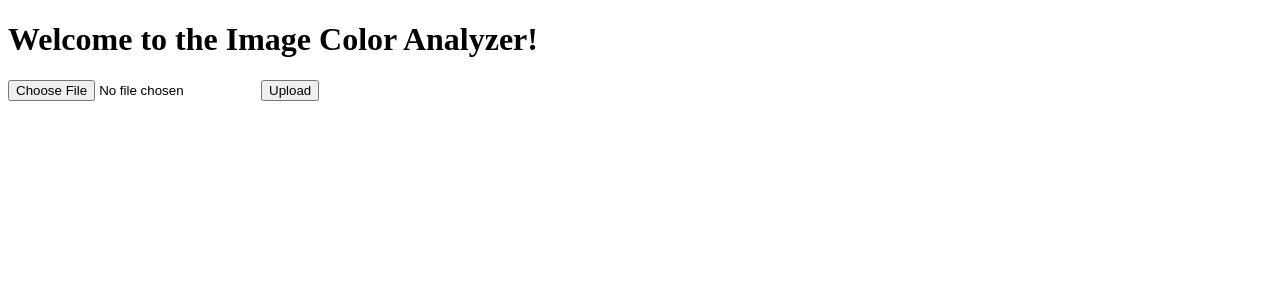
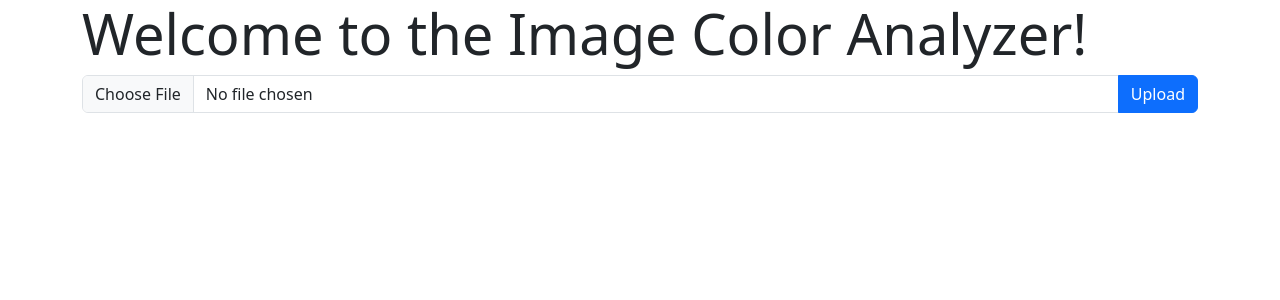
Before and after one commit to BozhidarMindov/Image_Color_Analyzer, an Angular app in the folder angular-frontend/: page / in a window 1280 px wide. Shown: the top 300 px of the page. Built offline with nearby package versions, Linux system fonts and the light colour scheme.

Commit message:
Add bootstrap styling

```diff
--- a/angular-frontend/angular.json
+++ b/angular-frontend/angular.json
@@ -30,7 +30,8 @@
               "src/assets"
             ],
             "styles": [
-              "src/styles.scss"
+              "src/styles.scss",
+              "node_modules/bootstrap/dist/css/bootstrap.min.css"
             ],
             "scripts": []
           },
--- a/angular-frontend/package.json
+++ b/angular-frontend/package.json
@@ -18,6 +18,7 @@
     "@angular/platform-browser": "^15.0.0",
     "@angular/platform-browser-dynamic": "^15.0.0",
     "@angular/router": "^15.0.0",
+    "bootstrap": "^5.3.0",
     "rxjs": "~7.5.0",
     "tslib": "^2.3.0",
     "zone.js": "~0.12.0"
--- a/angular-frontend/src/app/color-results/color-results.component.html
+++ b/angular-frontend/src/app/color-results/color-results.component.html
@@ -1,9 +1,10 @@
-<h2>Color Results</h2>
+<div class="container d-flex flex-column align-items-center">
+  <h2 class="mt-4">Color Results</h2>
 
-<img *ngIf="imageUrl" [src]="imageUrl" alt="Uploaded Image" class="resized-image">
+  <img *ngIf="imageUrl" [src]="imageUrl" alt="Uploaded Image" class="resized-image mt-3">
 
-<table>
-  <thead>
+  <table class="table table-bordered table-hover table-sm">
+    <thead class="thead-light">
       <tr>
         <th>Color</th>
         <th>Hex Representation</th>
@@ -18,3 +19,6 @@
       </tr>
     </tbody>
   </table>
+
+  <button class="btn btn-primary mt-3" (click)="analyzeAnotherImage()">Analyze Another Image</button>
+</div>
--- a/angular-frontend/src/app/color-results/color-results.component.scss
+++ b/angular-frontend/src/app/color-results/color-results.component.scss
@@ -12,6 +12,6 @@
 }
 
 .resized-image {
-  width: 400px; /* Adjust the desired width */
+  width: 50%; /* Adjust the desired width as a percentage */
   height: auto; /* Automatically adjust the height while maintaining aspect ratio */
 }
--- a/angular-frontend/src/app/color-results/color-results.component.ts
+++ b/angular-frontend/src/app/color-results/color-results.component.ts
@@ -31,4 +31,8 @@ export class ColorResultsComponent implements OnInit {
     // @ts-ignore
     this.imageUrl = this.colorDataService.getColorData()["imageUrl"];
   }
+
+  analyzeAnotherImage(): void {
+    this.router.navigate(['/']); // Redirect to the homepage
+  }
 }
--- a/angular-frontend/src/app/home-page/home-page.component.html
+++ b/angular-frontend/src/app/home-page/home-page.component.html
@@ -1,3 +1,7 @@
-<h1>Welcome to the Image Color Analyzer!</h1>
-<input type="file" #fileInput (change)="onFileSelected(fileInput)">
-<button (click)="uploadImage()">Upload</button>
+<div class="container">
+  <h1 class="display-4">Welcome to the Image Color Analyzer!</h1>
+  <div class="input-group mb-3">
+    <input type="file" #fileInput class="form-control" (change)="onFileSelected(fileInput)">
+    <button class="btn btn-primary" (click)="uploadImage()">Upload</button>
+  </div>
+</div>
--- a/angular-frontend/src/app/home-page/home-page.component.ts
+++ b/angular-frontend/src/app/home-page/home-page.component.ts
@@ -9,6 +9,7 @@ import { ColorDataService } from '../color-data.service';
   templateUrl: './home-page.component.html',
   styleUrls: ['./home-page.component.scss']
 })
+
 export class HomePageComponent {
   @ViewChild('fileInput') fileInput!: ElementRef<HTMLInputElement>;
 
```
Also changed, not shown: 1 other file (tests, documents, lock files or other folders). Lines whose indentation alone changed are shown as unchanged.
